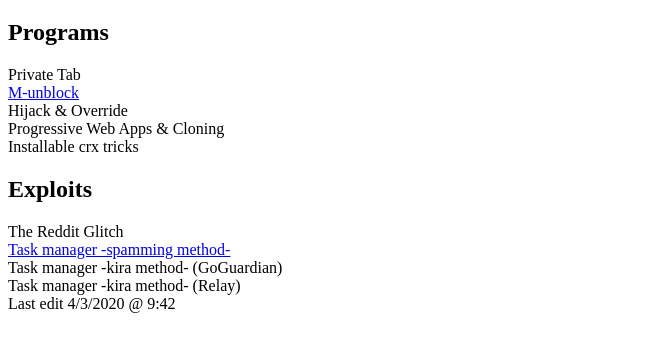
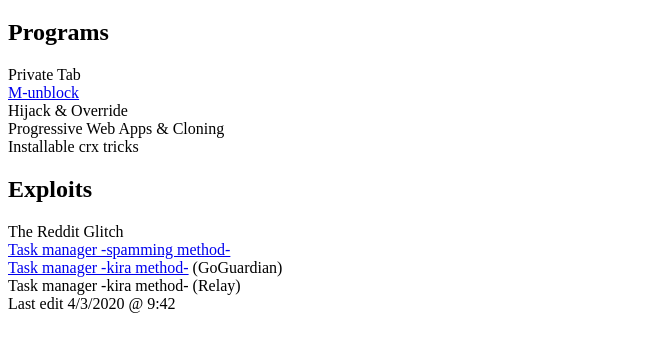
Before and after one commit to Cyril-Xd/legacy, a plain HTML site: page index.html in a window 1280 px wide. Shown: the part 61-412 px from the top of the page, without its empty margins (0-646 px from the left). Drawn offline with Linux system fonts and the light colour scheme.

Commit message:
Update index.html

```diff
--- a/index.html
+++ b/index.html
@@ -19,7 +19,7 @@ Exploits
 </h2>
 The Reddit Glitch<br>
 <a href="taskspam.html">Task manager -spamming method- </a><br>
-Task manager -kira method- (GoGuardian)<br>
+<a href="taskkirag.html">Task manager -kira method-</a> (GoGuardian)<br>
 Task manager -kira method- (Relay)<br>
 Last edit 4/3/2020 @ 9:42
 </body>
```
